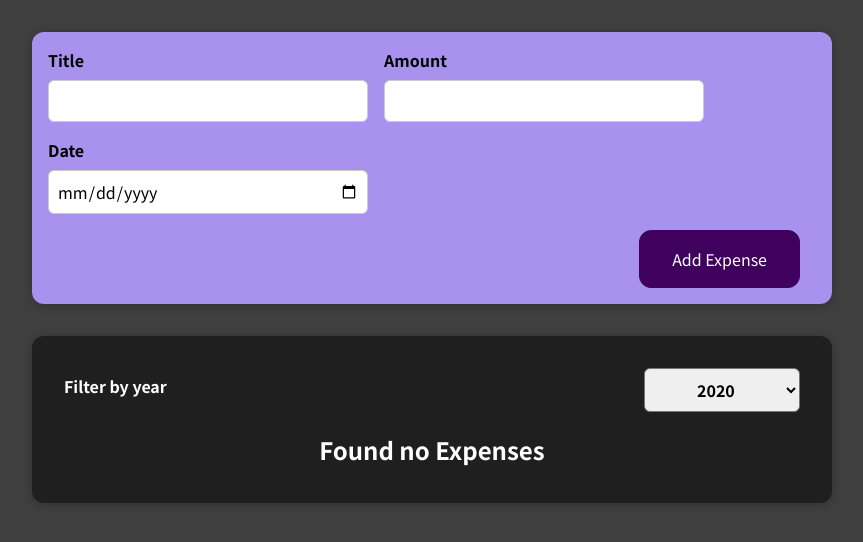
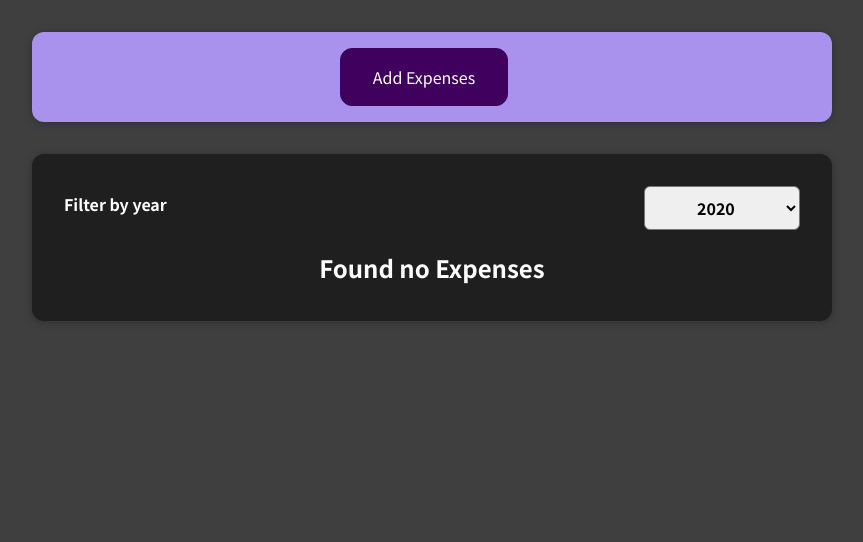
Before and after one commit to aakash-dhamaniya/react-advance, a React (Create React App) app in the folder expenses/: page / in a window 1280 px wide. Shown: the top 542 px of the page, without its empty margins (208-1071 px from the left). Built offline with nearby package versions, Linux system fonts and the light colour scheme.

Commit message:
added an add button to show new form to fill new expenses and also added cancel button to cancel that form

```diff
--- a/expenses/src/components/Button.js
+++ b/expenses/src/components/Button.js
@@ -1,7 +1,11 @@
-const Button=(props)=>{
-    let icon=props.text
-    return <div>
-        <button onClick={props.onClick}>{icon}</button>
+const Button = (props) => {
+  let icon = props.text;
+  return (
+    <div>
+      <button type={props.type} onClick={props.onClick}>
+        {icon}
+      </button>
     </div>
-}
+  );
+};
 export default Button;
--- a/expenses/src/components/Expenses/ExpensesList.css
+++ b/expenses/src/components/Expenses/ExpensesList.css
@@ -2,7 +2,7 @@
   list-style: none;
   padding: 0;
 }
-.expenses-list_fallback {
+.expenses-list_fallback{
   color: white;
   text-align: center;
 }
--- a/expenses/src/components/Expenses/NewExpenses/ExpenseForm.css
+++ b/expenses/src/components/Expenses/NewExpenses/ExpenseForm.css
@@ -22,5 +22,6 @@
 }
 
 .new-expense__actions {
-  text-align: right;
+  display: flex;
+  justify-content: end;
 }
--- a/expenses/src/components/Expenses/NewExpenses/ExpenseForm.js
+++ b/expenses/src/components/Expenses/NewExpenses/ExpenseForm.js
@@ -1,7 +1,7 @@
 import React, { useState } from "react";
 import "./ExpenseForm.css";
 import Button from "../../Button";
-import Expenses from "../Expenses";
+// import Expenses from "../Expenses";
 export default function ExpenseForm(props) {
   const [enteredtitle, setEnteredtitle] = useState("");
   const [enteredAmount, setEnteredAmount] = useState("");
@@ -29,6 +29,7 @@ export default function ExpenseForm(props) {
     setEnteredAmount("");
     setEnteredDate("");
     setEnteredtitle("");
+    props.changeState(false);
   }
   return (
     <form onSubmit={newItem}>
@@ -40,6 +41,7 @@ export default function ExpenseForm(props) {
             value={enteredtitle}
             onChange={titleChangeHandler}
             name="title"
+            required
           />
         </div>
         <div className="new-expense__control">
@@ -66,6 +68,11 @@ export default function ExpenseForm(props) {
         </div>
       </div>
       <div className="new-expense__actions">
+        <Button
+          onClick={props.changeState}
+          type="button"
+          text={"Cancel"}
+        ></Button>
         <Button type="submit" text={"Add Expense"}></Button>
       </div>
     </form>
--- a/expenses/src/components/Expenses/NewExpenses/NewExpense.js
+++ b/expenses/src/components/Expenses/NewExpenses/NewExpense.js
@@ -1,6 +1,7 @@
-import React from "react";
+import React, { useState } from "react";
 import ExpenseForm from "./ExpenseForm";
 import "./NewExpense.css";
+import Button from "../../Button";
 export default function NewExpense(props) {
   function saveExpenseDataHandler(enterdExpenseData) {
     const expenseData = {
@@ -9,9 +10,26 @@ export default function NewExpense(props) {
     };
     props.newData(expenseData);
   }
+  const [add, setAdd] = useState(false);
+
+  function expenseAddHandler() {
+    setAdd(true);
+  }
+  function changeState() {
+    setAdd(false);
+  }
+
   return (
     <div className="new-expense">
-      <ExpenseForm onSaveExpenseData={saveExpenseDataHandler}></ExpenseForm>
+      {!add && (
+        <Button onClick={expenseAddHandler} text={"Add Expenses"}></Button>
+      )}
+      {add && (
+        <ExpenseForm
+          onSaveExpenseData={saveExpenseDataHandler}
+          changeState={changeState}
+        ></ExpenseForm>
+      )}
     </div>
   );
 }
```
